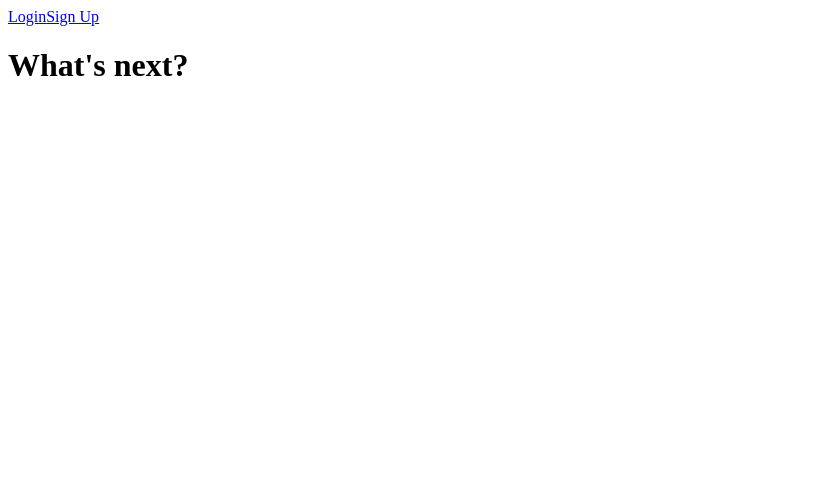
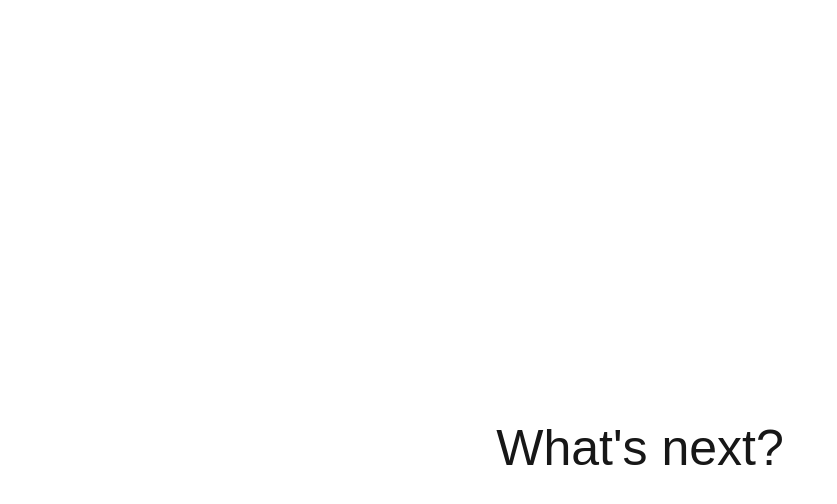
Before and after one commit to saadberry/whatsnext, a Next.js app in the folder webapp/: page / in a window 1280 px wide. Shown: the top 504 px of the page, without its empty margins (0-837 px from the left). Built offline with nearby package versions, Linux system fonts and the light colour scheme.

Commit message:
Adding layout.js

```diff
--- /dev/null
+++ b/webapp/src/app/layout.js
@@ -0,0 +1,30 @@
+import { Geist, Geist_Mono } from "next/font/google";
+import "./globals.css";
+
+const geistSans = Geist({
+  variable: "--font-geist-sans",
+  subsets: ["latin"],
+});
+
+const geistMono = Geist_Mono({
+  variable: "--font-geist-mono",
+  subsets: ["latin"],
+});
+
+export const metadata = {
+  title: "Create Next App",
+  description: "Generated by create next app",
+};
+
+export default function RootLayout({ children }) {
+
+  return (
+    <html lang="en">
+      <body
+        className={`${geistSans.variable} ${geistMono.variable} antialiased`}
+      >
+        {children}
+      </body>
+    </html>
+  );
+}
```
